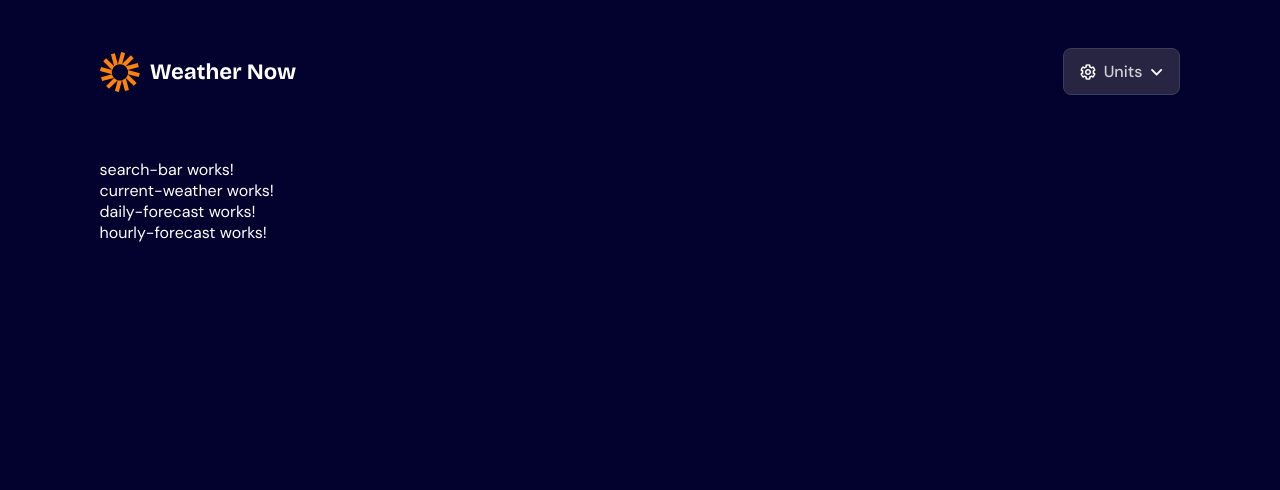
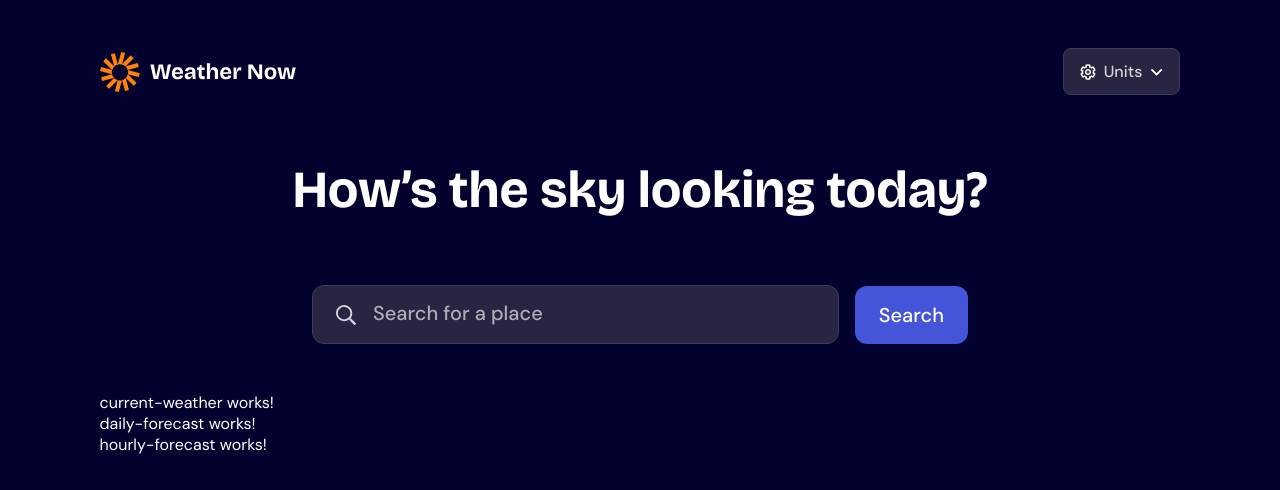
Before and after one commit to Ruska-N/weather-app-BTU, an Angular app: page / in a window 1280 px wide. Shown: the top 490 px of the page. Built offline with nearby package versions, Linux system fonts and the light colour scheme.

Commit message:
feat: Implement layout and styles for search bar

```diff
--- a/src/app/components/header/header.component.css
+++ b/src/app/components/header/header.component.css
@@ -7,7 +7,6 @@
     align-items: center;
     justify-content: space-between;
     margin-top: 48px;
-    margin-bottom: 64px;
 }
 
 .header-container .logo {
@@ -139,3 +138,7 @@
     border-top: 1px solid var(--border-grey);
     margin: 8px 0;
 }
+
+h1 {
+    margin: 64px 0px;
+}
--- a/src/app/components/header/header.component.html
+++ b/src/app/components/header/header.component.html
@@ -193,3 +193,4 @@
     </div>
   </div>
 </div>
+<h1>How’s the sky looking today?</h1>
--- a/src/app/components/search-bar/search-bar.component.css
+++ b/src/app/components/search-bar/search-bar.component.css
@@ -0,0 +1,63 @@
+:host {
+    display: block;
+    margin-bottom: 48px;
+}
+
+.search-container {
+    width: 656px;
+    display: flex;
+    align-items: center;
+    gap: 16px;
+    margin: auto;
+}
+
+.search-input-wrapper {
+    position: relative;
+    flex-grow: 1;
+}
+
+.search-icon {
+    position: absolute;
+    left: 24px;
+    top: 50%;
+    transform: translateY(-50%);
+    pointer-events: none;
+}
+
+input[type='search'] {
+    width: 100%;
+    padding: 18px 24px 18px 60px;
+    border-radius: 12px;
+    background-color: var(--dark-grey);
+    border: 1px solid var(--border-grey);
+    color: var(--white);
+    font-size: 16px;
+    outline: none;
+    transition: border-color 0.2s ease;
+}
+
+input[type='search']::placeholder {
+    color: var(--grey-300);
+    font-size: 20px;
+    font-weight: 500;
+}
+
+input[type='search']:focus {
+    border-color: var(--Blue-500);
+}
+
+.search-button {
+    padding: 16px 24px;
+    border-radius: 12px;
+    background-color: var(--Blue-500);
+    color: var(--white);
+    border: none;
+    font-size: 20px;
+    font-weight: 500;
+    cursor: pointer;
+    transition: background-color 0.2s ease;
+}
+
+.search-button:hover {
+    background-color: var(--Blue-700);
+}
--- a/src/app/components/search-bar/search-bar.component.html
+++ b/src/app/components/search-bar/search-bar.component.html
@@ -1 +1,7 @@
-<p>search-bar works!</p>
+<div class="search-container">
+  <div class="search-input-wrapper">
+    <img src="images/icon-search.svg" alt="search icon" class="search-icon" />
+    <input type="search" placeholder="Search for a place" />
+  </div>
+  <button class="search-button">Search</button>
+</div>
--- a/src/styles.css
+++ b/src/styles.css
@@ -30,6 +30,11 @@ body {
     font-family: "DM Sans", sans-serif;
     background-color: var(--landing-bg);
     color: var(--white);
+}
+
+input,
+button {
+    font-family: "DM Sans", sans-serif;
 }
 
 .container {
```
